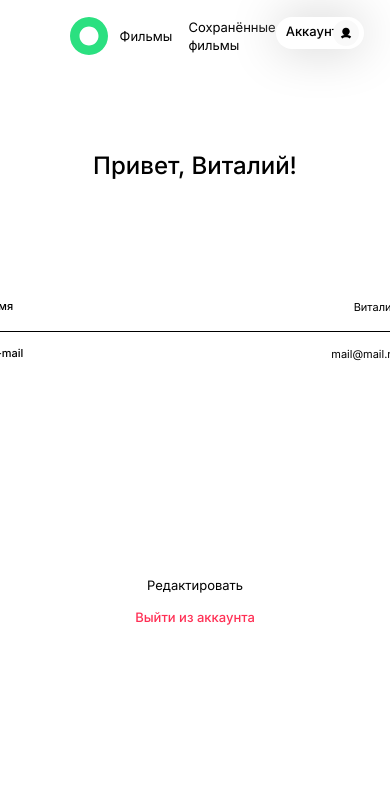
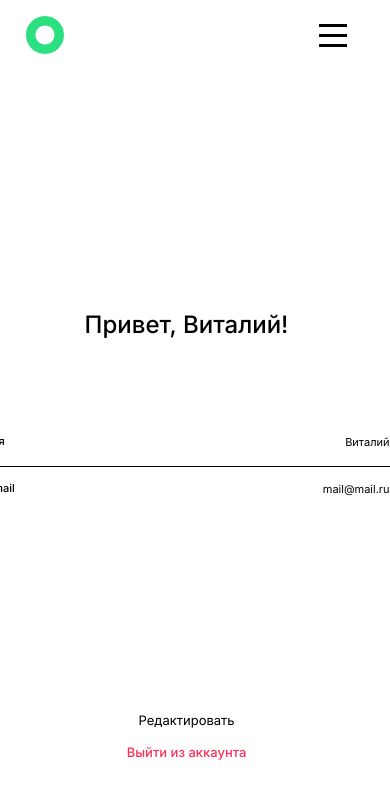
Before and after one commit to taniauvya/movies-explorer-frontend, a React (Create React App) app: page /profile in a window 390 px wide. Shown: the top 798 px of the page. Built offline with nearby package versions, Linux system fonts and the light colour scheme.

Commit message:
NavigationMenu, Profile - 768

```diff
--- a/src/components/Header/Header.css
+++ b/src/components/Header/Header.css
@@ -8,3 +8,35 @@
     width: 38px;
     height: 38px;
 }
+
+.header__container_nav_large {
+    display: flex;
+    flex-direction: row;
+    justify-content: space-between;
+    flex-grow: 1;
+}
+
+.header__container_nav_medium {
+    display: none;
+}
+
+@media (max-width: 768px) {
+
+    .header {
+        display: flex;
+        flex-direction: row;
+        padding-top: 16px;
+    }
+
+    .header__container_nav_large {
+        display: none;
+    }
+
+    .header__container_nav_medium {
+        display: flex;
+        flex-direction: row;
+        justify-content: end;
+        align-items: center;
+        flex-grow: 1;
+    }
+}
--- a/src/components/Header/Header.js
+++ b/src/components/Header/Header.js
@@ -1,15 +1,23 @@
 import './Header.css'
 import imgLogo from '../../images/logo.svg'
 import Navigation from '../Navigation/Navigation';
+import NavigationMenu from '../NavigationMenu/NavigationMenu'
 
-const Header = ({ navigationLinkClass, navigationAccountClass }) => {
+const Header = ({ navigationLinkClass, navigationAccountClass, isBlackLineNavMenu =true }) => {
 
     return (
         <div className="header">
             <img alt="logo" src={imgLogo} className='header__logo' />
-            <Navigation
-                linkClass={navigationLinkClass}
-                accountClass={navigationAccountClass} />
+
+            <div className='header__container_nav_large'>
+                <Navigation
+                    linkClass={navigationLinkClass}
+                    accountClass={navigationAccountClass} />
+            </div>
+
+            <div className='header__container_nav_medium'>
+                <NavigationMenu isBlack={isBlackLineNavMenu} />
+            </div>
         </div>
     )
 };
--- a/src/components/Navigation/Navigation.css
+++ b/src/components/Navigation/Navigation.css
@@ -10,12 +10,10 @@
     flex-direction: row;
     gap: 16px;
     align-items: center;
-    /* position: relative;
-    left: calc(50%); */
 }
 
 .navigation__link_active {
-    font-weight: 900 !important;
+    font-weight: 500 !important;
 }
 
 .navigation__link {
@@ -23,7 +21,7 @@
     outline-color: transparent;
     color: #000;
     font-weight: 400;
-    font-size: 13px;
+    font-size: 14px;
     line-height: 18px;
 }
 
--- a/src/components/Navigation/Navigation.js
+++ b/src/components/Navigation/Navigation.js
@@ -29,7 +29,7 @@ const Navigation = ({ linkClass, accountClass }) => {
 
     return (
         <div className="navigation">
-            <div className='navigation__space'/>
+            <div className='navigation__space' />
             {(currentUser?.name !== '') &&
                 <div className="navigation___container_link">
                     <NavLink to="/movies" className={linkClassNav}>Фильмы</NavLink>
--- /dev/null
+++ b/src/components/NavigationMenu/NavigationMenu.css
@@ -0,0 +1,19 @@
+.navigationmenu {
+    background-color: transparent;
+    width: 28px;
+    display: flex;
+    flex-direction: column;
+    gap: 7px;
+}
+
+.navigationmenu__line {
+    border-top: 3px solid;
+}
+
+.navigationmenu__line_black {
+    border-color: #000;
+}
+
+.navigationmenu__line_white {
+    border-color: #fff;
+}
--- /dev/null
+++ b/src/components/NavigationMenu/NavigationMenu.js
@@ -0,0 +1,16 @@
+import './NavigationMenu.css'
+
+const NavigationMenu = ({ isBlack }) => {
+
+    const lineColor = isBlack ? "navigationmenu__line_black" : "navigationmenu__line_white";
+    const lineClass = `navigationmenu__line ${lineColor}`;
+    return (
+        <div className="navigationmenu">
+            <div className={lineClass} />
+            <div className={lineClass} />
+            <div className={lineClass} />
+        </div>
+    )
+};
+
+export default NavigationMenu
--- a/src/components/Profile/Profile.css
+++ b/src/components/Profile/Profile.css
@@ -68,3 +68,19 @@
     line-height: 15.73px;
     padding-top: 15px;
 }
+
+@media (max-width: 768px) {
+    .profile__container {
+        padding-left: 26px;
+        padding-right: 43px;
+    }
+
+    .profile__container_content {
+        padding-top: 240px;
+    }
+
+    .profile__form {
+        padding-top: 80px;
+    }
+
+}
--- a/src/components/Promo/Promo.js
+++ b/src/components/Promo/Promo.js
@@ -7,7 +7,10 @@ const Promo = () => {
     return (
         <div className="promo">
             <div className="promo__container">
-                <Header navigationAccountClass="navigation_account_color" navigationLinkClass="navigation_link_color" />
+                <Header
+                    navigationAccountClass="navigation_account_color"
+                    navigationLinkClass="navigation_link_color"
+                    isBlackLineNavMenu={false} />
                 <div className="promo__container_content">
                     <div className="promo__container_title">
                         <h1 className="promo__title_main">
```
